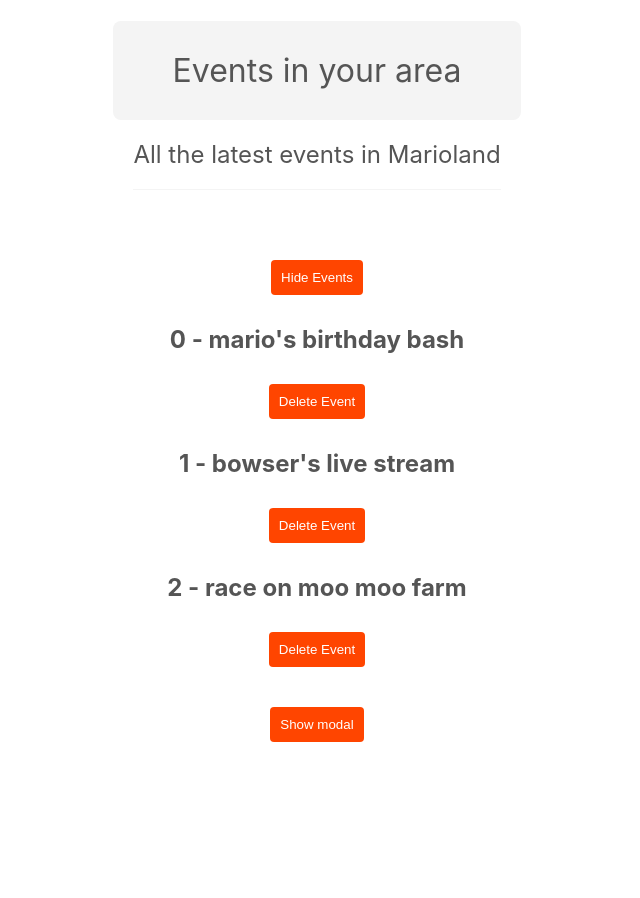
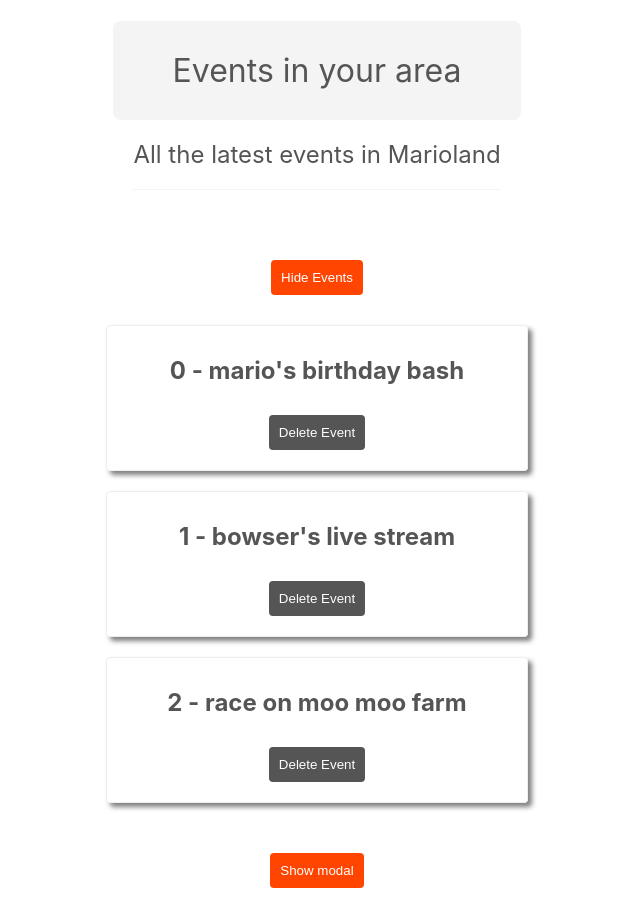
Before and after one commit to andreaiaia/react_firebase, a React (Create React App) app in the folder chap3/: page / in a window 1280 px wide. Shown: the whole page, without its empty margins (323-963 px from the left). Before the commit the page ends 800 px from the top, so only its background shows below. Built offline with nearby package versions, Linux system fonts and the light colour scheme.

Commit message:
css modules

```diff
--- a/chap3/src/App.jsx
+++ b/chap3/src/App.jsx
@@ -44,7 +44,7 @@ function App() {
       {showEvents && <EventList events={events} handleClick={handleClick} />}
 
       {showModal && (
-        <Modal handleClose={handleClose}>
+        <Modal handleClose={handleClose} isSalesModal={false} >
           <h2>10% Off coupon code!</h2>
           <p>Use the code BOLO10 at the checkout.</p>
         </Modal>
--- a/chap3/src/components/EventList.jsx
+++ b/chap3/src/components/EventList.jsx
@@ -1,13 +1,17 @@
 import React from "react";
+import style from "./EventList.module.css";
 
 export default function EventList({ events, handleClick }) {
   return (
     <div>
         {events.map((event, index) => (
-            <React.Fragment key={event.id}>
+            <div
+              key={event.id}
+              className={style.card}
+            >
                 <h2>{index} - {event.title}</h2>
                 <button onClick={() => {handleClick(event.id)}}>Delete Event</button>
-            </React.Fragment>
+            </div>
         ))}
     </div>
   );
--- /dev/null
+++ b/chap3/src/components/EventList.module.css
@@ -0,0 +1,11 @@
+.card {
+  border: 1px solid #eee;
+  box-shadow: 4px 4px 5px rgba(0, 0, 0, 0.5);
+  padding: 10px;
+  max-width: 400px;
+  margin: 20px auto;
+  border-radius: 4px;
+}
+.card button {
+  background-color: #555;
+}
--- a/chap3/src/components/Modal.css
+++ b/chap3/src/components/Modal.css
@@ -13,3 +13,11 @@
   background: #fff;
   border-radius: 10px;
 }
+.modal h2 {
+  border-bottom: 1px solid #ddd;
+}
+.modal .sales-btn {
+  border: 4px solid #333;
+  font-size: 18px;
+  text-transform: uppercase;
+}
--- a/chap3/src/components/Modal.jsx
+++ b/chap3/src/components/Modal.jsx
@@ -1,12 +1,21 @@
 import ReactDOM from 'react-dom';
 import './Modal.css';
 
-export default function Modal({ children, handleClose }) {
+export default function Modal({ children, handleClose, isSalesModal }) {
   return ReactDOM.createPortal((
     <div className='modal-backdrop'>
-      <div className='modal'>
+      <div className='modal' style={{
+        border: "4px solid",
+        borderColor: isSalesModal ? "#ff4500" : "#555",
+        textAlign: "center"
+      }}>
         {children}
-        <button onClick={handleClose}>Close</button>
+        <button
+          className={isSalesModal ? "sales-btn" : ""}
+          onClick={handleClose}
+        >
+          Close
+        </button>
       </div>
     </div>
   ), document.body);
```
